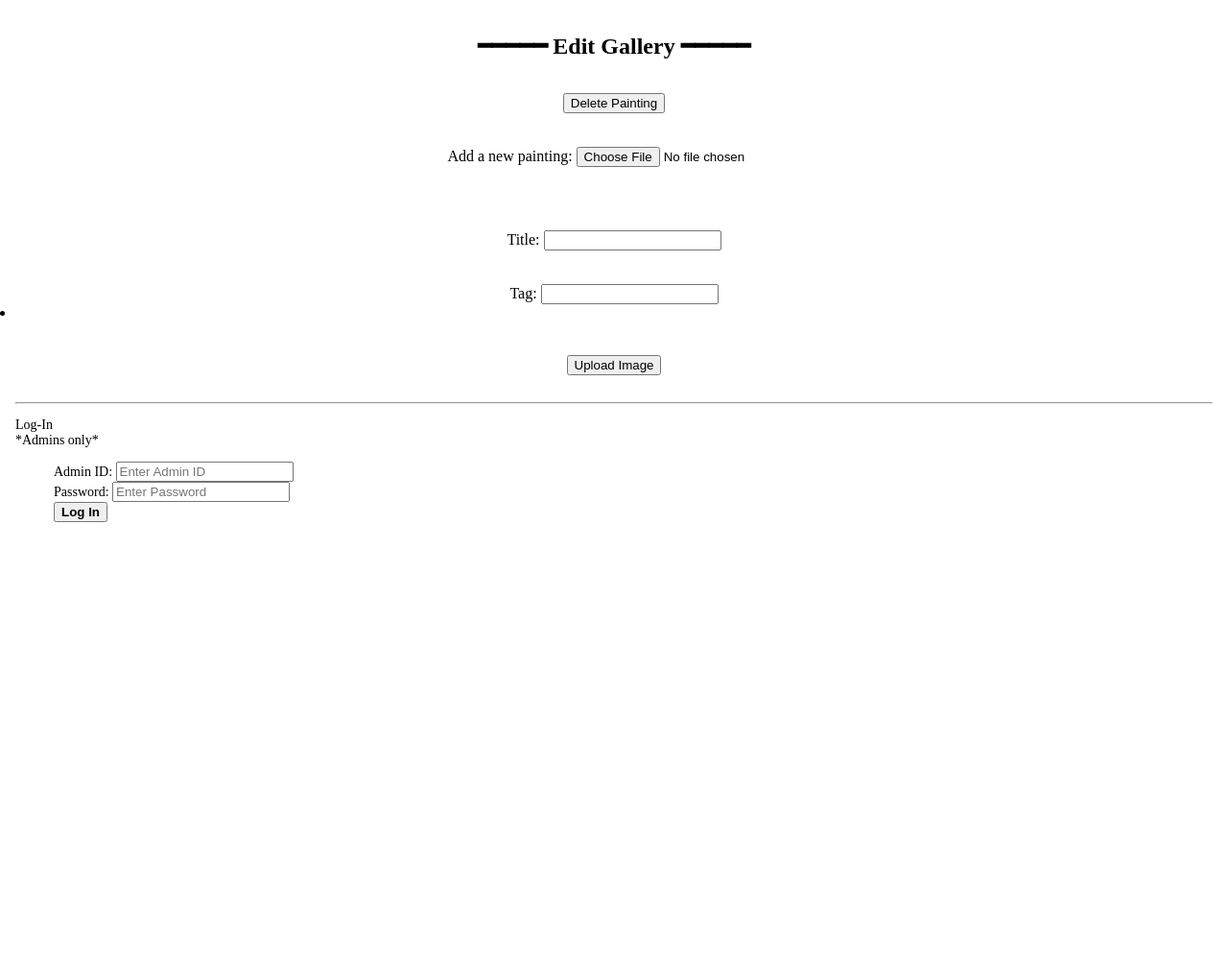
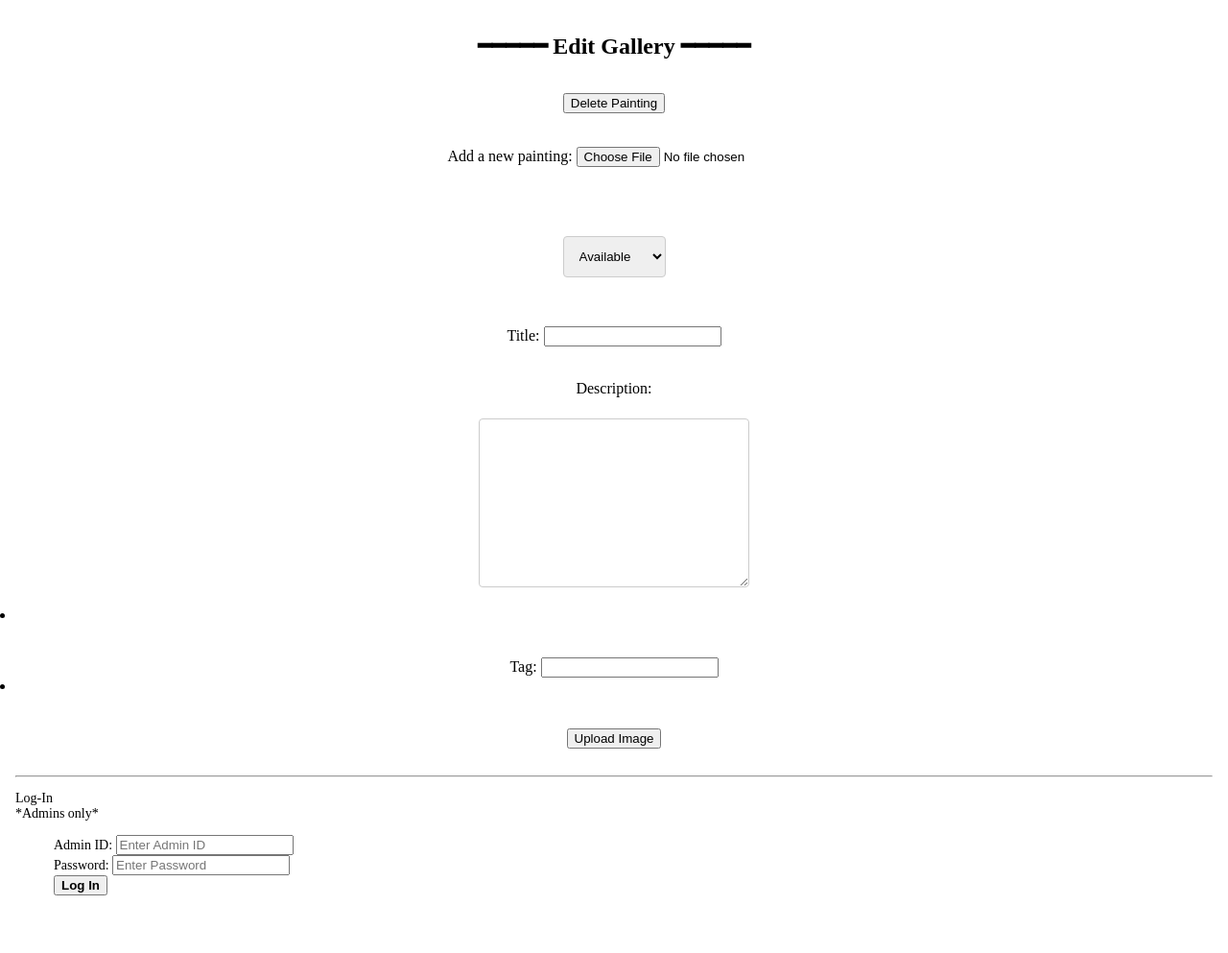
Before and after one commit to tcho6319/JGibson-Portfolio, a PHP site: page /gallery.php in a window 1280 px wide. Shown: the part 3224-4217 px from the top of the page at 96% size. Before the commit the page ends 3768 px from the top, so only its background shows below. Run offline with PHP 8.4, Linux system fonts and the light colour scheme; data that the repository does not hold is empty.

Commit message:
form additions

```diff
--- a/gallery.php
+++ b/gallery.php
@@ -226,9 +226,23 @@ function print_tag_buttons($tag) {
         </div>
         </li>
         <li class=\"center\">
+        <select name=\"upload_album\">
+          <option value=\"available\">Available</option>
+          <option value=\"outdoor\">Outdoor</option>
+          <option value=\"portrait\">Portrait</option>
+          <option value=\"illustration\">Illustration</option>
+          <option value=\"personal\">Personal</option>
+        </select>
+        <li class=\"center\">
           <label for=\"upload_title\">Title:</label>
           <input id=\"upload_title\" type=\"text\" name=\"upload_title\" />
         </li>
+        <li class=\"center\">
+        <p>Description:</p>
+        <textarea id=\"upload_description\" name=\"upload_description\" rows=\"10\" cols=\"30\"/>
+        </textarea>
+        </li>
+        <li>
         <li class=\"center\">
         <label for=\"upload_tag\">Tag:</label>
         <input id=\"upload_tag\" type=\"text\" name=\"upload_tag\" />
```
